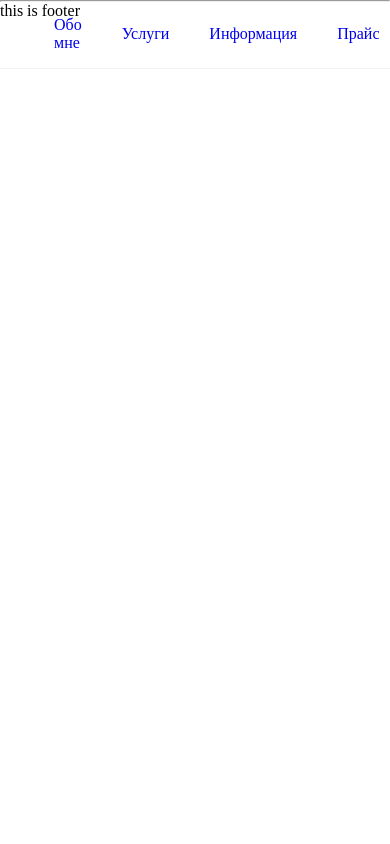
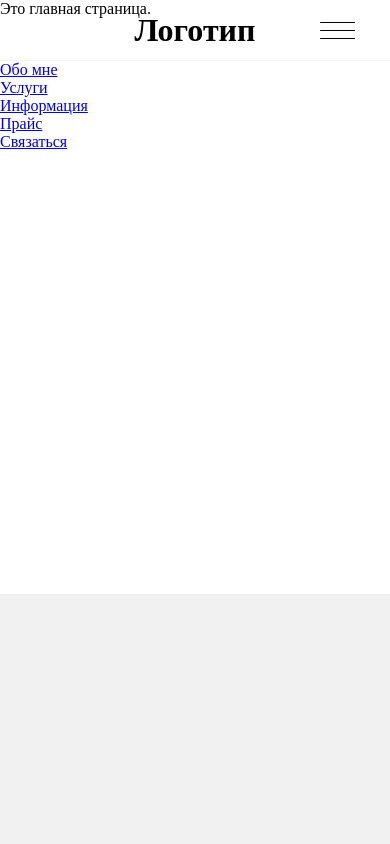
Before and after one commit to AlenaZaidullina/legal_project, a Django app: page / in a window 390 px wide. Run offline with Django 5.2, Linux system fonts and the light colour scheme.

Commit message:
Feat: add mobile navigation

```diff
--- a/backend/static/css/global/footer.css
+++ b/backend/static/css/global/footer.css
@@ -0,0 +1,6 @@
+.footer {
+    flex-shrink: 0;
+    background-color: var(--footer-bg);
+    padding: 250px 0 0;
+    position: relative;
+}
--- a/backend/static/css/global/header.css
+++ b/backend/static/css/global/header.css
@@ -1,3 +1,7 @@
+.header__nav {
+    display: none;
+}
+
 .header {
     position: fixed;
     top: 0;
@@ -14,17 +18,61 @@
 .header_container {
     display: flex;
     align-items: center;
-    justify-content: space-between;
-    padding: 16px 24px;
+    justify-content: flex-end;
+    padding: 15px 30px;
     margin: 0 auto;
     gap: 30px;
+    position: relative;
+    min-height: 60px;
 }
 
 .header_logo {
     flex-shrink: 0;
+    position: absolute;
+    left: 50%;
+    top: 50%;
+    transform: translate(-50%, -50%);
+    z-index: 1000;
+
+
+}
+
+.header__burger {
+    display: flex;
+    flex-direction: column;
+    gap: 7px;
+    background: none;
+    border: none;
+    padding: 5px;
+    z-index: 1001;
+}
+
+.header__burger-line {
+    display: block;
+    width: 35px;
+    height: 1px;
+    background-color: black;
+    border-radius: 2px;
+    transition: all 0.3s ease;
+}
+
+@media (min-width: 1024px) {
+
+    .header_container {
+        justify-content: space-between;
+    }
+
+    .header__burger {
+        display: none;
+    }
+
+    .header_logo {
+        position: static;
+        transform: none;
     }
 
     .header__nav {
+        display: block;
         flex: 1;
         display: flex;
         justify-content: flex-end;
@@ -34,7 +82,7 @@
         list-style: none;
         display: flex;
         align-items: center;
-    gap: 40px;
+        gap: 30px;
     }
 
     .header__nav-item--folder {
@@ -43,4 +91,27 @@
 
     .header__nav-link {
         text-decoration: none;
+        font-size: 22px;
+        color: var(--text-color);
     }
+
+
+    .header__btn {
+        display: inline-block;
+        padding: 15px 15px;
+        font-size: 14px;
+        color: var(--white-color);
+        font-weight: 500;
+        text-align: center;
+        letter-spacing: 0.5px;
+        white-space: nowrap;
+        background-color: var(--btn-color);
+
+    }
+
+    .headre__mobile-menu {
+        display: none;
+    }
+
+
+}
--- a/backend/static/css/global/reset.css
+++ b/backend/static/css/global/reset.css
@@ -10,10 +10,19 @@
 /* Базовые настройки html */
 html {
     font-size: 16px; /* Базовый размер шрифта */
+    height: 100%;
 }
 
-/* Настройки body и html */
-body, html {
-    width: 100%; /* Полная ширина окна */
-    overflow-x: hidden; /* Запрет горизонтального скролла */
+body {
+    display: flex;
+    flex-direction: column;
+    min-height: 100vh;
+    width: 100%;
+    overflow-x: hidden;
+    margin: 0;
+    padding: 0;
 }
+
+.main-content {
+    flex: 1 0 auto;
+}
--- a/backend/static/css/global/variables.css
+++ b/backend/static/css/global/variables.css
@@ -0,0 +1,10 @@
+:root {
+
+    --text-color: #2e2e2e;
+    --btn-color:  #707b6b;
+    --white-color: #ffffff;
+
+
+
+    --footer-bg: #F1F1F1;
+}
--- a/backend/static/css/main.css
+++ b/backend/static/css/main.css
@@ -2,3 +2,4 @@
 @import 'global/reset.css';
 @import 'global/header.css';
 @import 'global/footer.css';
+@import 'pages/hero.css';
--- a/backend/templates/base.html
+++ b/backend/templates/base.html
@@ -17,11 +17,11 @@
             <div class="header_container">
                 <!--Левая часть  LOGOTIP-->
                 <div class="header_logo">
-
+                    <h1>Логотип</h1>
                 </div>
 
                 <!--Навигация-->
-                <nav class="header__nav">
+                <nav class="header__nav" id="mainNav">
                     <ul class="header__nav-list">
                         <li class="header__nav-item">
                             <a href="/about" class="header__nav-link">
@@ -46,25 +46,80 @@
                                 Прайс
                             </a>
                         </li>
+
+                        <li class="header__nav-item">
+                            <a class="header__btn header__nav-link" href="#contacts">
+                                Связаться
+                            </a>
+                        </li>
                     </ul>
 
                 </nav>
 
+                <button class="header__burger" id="burgerBtn" aria-label="Открыть меню" aria-expanded="false">
+                    <span class="header__burger-line"></span>
+                    <span class="header__burger-line"></span>
+                    <span class="header__burger-line"></span>
+                </button>
+            </div>
+        </div>
 
-            </div>
+        <!-- Выезжающее меню -->
+        <div class="headre__mobile-menu" id="mobileMenu">
+            <nav class="header__mobile-nav">
+                <ul class="header__mobile-list">
+                    <li class="header__mobile-item">
+                        <a href="/about" class="header__mobile-link">Обо мне</a>
+                    </li>
+
+                    <li class="header__mobile-item">
+                        <a href="/about" class="header__mobile-link">Услуги</a>
+                    </li>
+
+                    <li class="header__mobile-item">
+                        <a href="/about" class="header__mobile-link">Информация</a>
+                    </li>
+
+                    <li class="header__mobile-item">
+                        <a href="/about" class="header__mobile-link">Прайс</a>
+                    </li>
+
+                    <li class="header__mobile-item">
+                        <a class="btn" href="/contact">Связаться</a>
+                    </li>
+
+                </ul>
+            </nav>
         </div>
 
     </header>
 
+   <main class="main-content">
+    {% block content %}
 
-    {% block content %}
     {% endblock %}
+    </main>
+
 
     <!-- ПОДВАЛ -->
-    <footer>
-        <hr>
-        <p>this is footer</p>
+    <footer class="footer" id="footer">
+        <div class="footer__container">
+
+            <!-- Первая колонка -->
+             <div class="footer__column">
+
+             </div>
+
+             <!-- Вторая колонка -->
+            <div class="footer__column">
+
+            </div>
+
+
+        </div>
     </footer>
+
+
 
 </body>
 </html>
--- a/backend/templates/index.html
+++ b/backend/templates/index.html
@@ -3,6 +3,10 @@
 
 {% block content %}
 
-
+<section class="hero">
+    <div class="hero__container">
+        Это главная страница.
+    </div>
+</section>
 
 {% endblock %}
--- a/docker-compose.yml
+++ b/docker-compose.yml
@@ -1,5 +1,3 @@
-version: '3.8'
-
 services:
   db:
     image: postgres:15
```
Also changed, not shown: backend/static/css/pages/hero.css (added), backend/static/js/header.js (added). Lines whose indentation alone changed are shown as unchanged.
